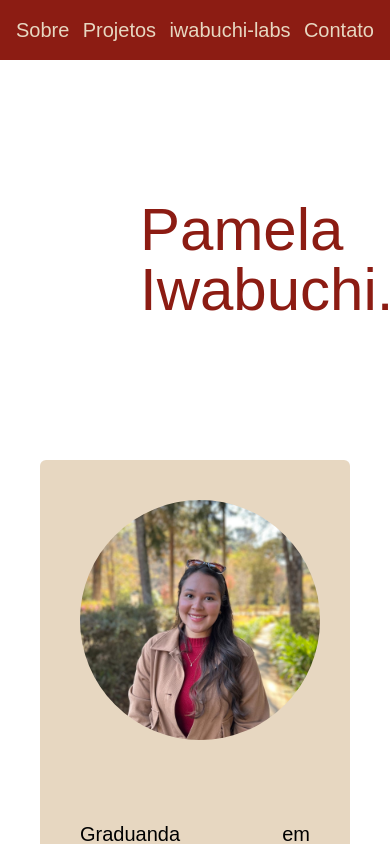
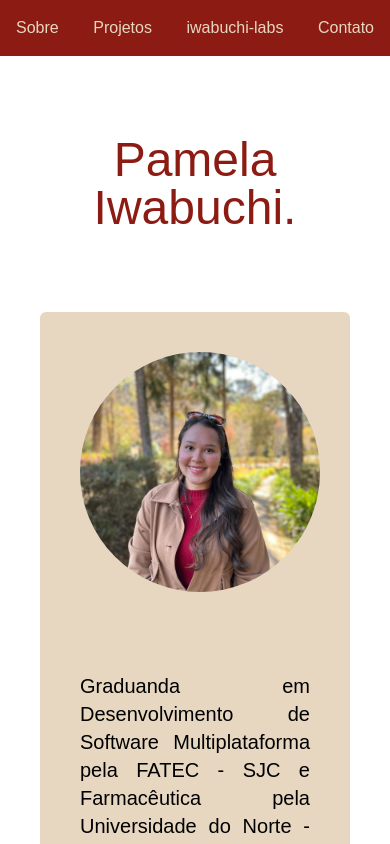
Before and after one commit to pamelaiwabuchi/portfolio, a plain HTML site: page index.html in a window 390 px wide. Shown: the top 844 px of the page. Drawn offline with nearby package versions, Linux system fonts and the light colour scheme; a web font is replaced by a local one.

Commit message:
fix: corrige descentralização do h1

```diff
--- a/index.html
+++ b/index.html
@@ -26,7 +26,7 @@
 </head>
 <body class="font-elms text-xl">
     <header>
-        <nav class="bg-blood-red text-sand-dune flex justify-between md:text-[22px] px-4 md:px-30 py-4">
+        <nav class="bg-blood-red text-sand-dune flex justify-between gap-3 whitespace-nowrap text-base md:text-[22px] px-4 md:px-30 py-4">
 
             <a href="#sobre">Sobre</a>
             <a href="#projetos">Projetos</a>
@@ -36,8 +36,7 @@
         </header>
     <main>
 
-        <h1 class="text-blood-red text-center md:text-8xl text-6xl m-35 md:m-60 ">Pamela Iwabuchi.</h1>
-
+    <h1 class="text-blood-red text-center text-5xl md:text-8xl mx-4 my-20 md:m-60">Pamela Iwabuchi.</h1>
 
 <!--Sobre-->
         <section id="sobre" class="">
```
